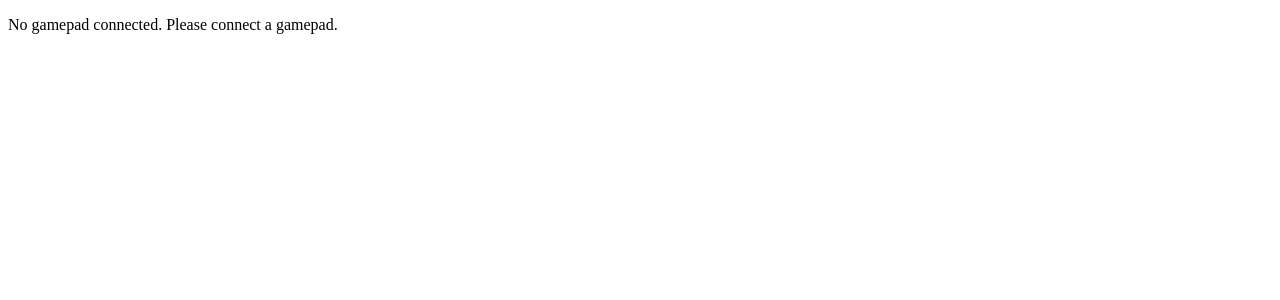
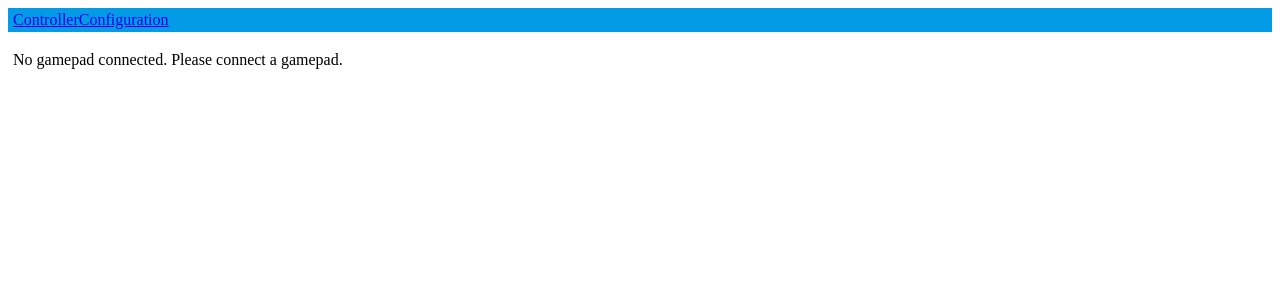
Before and after one commit to F1sh-org/F1sh-static, an Angular app: page /controller in a window 1280 px wide. Shown: the top 300 px of the page. Built offline with nearby package versions, Linux system fonts and the light colour scheme; no server answers.

Commit message:
add header

```diff
--- a/src/app/app-routing.module.ts
+++ b/src/app/app-routing.module.ts
@@ -1,10 +1,12 @@
 import { NgModule } from '@angular/core';
 import { RouterModule, Routes } from '@angular/router';
 import { ControllerComponent } from './controller/controller.component';
+import { ConfigurationComponent } from './configuration/configuration.component';
 
 const routes: Routes = [
   { path: '', redirectTo: '/controller', pathMatch: 'full' },
-  { path: 'controller', component: ControllerComponent }
+  { path: 'controller', component: ControllerComponent },
+  { path: 'config', component: ConfigurationComponent }
 ];
 
 @NgModule({
--- a/src/app/app.component.css
+++ b/src/app/app.component.css
@@ -0,0 +1,20 @@
+.container{
+    width: 100%;
+    height: 100%;
+    display: flex;
+    flex-direction: column;
+}
+.header{
+    flex-shrink: 0;
+    flex-grow: 0;
+    background: #039be5;
+    padding: 3px 5px;
+}
+
+.content{
+    flex-shrink: 1;
+    flex-grow: 1;
+    padding: 3px 5px;
+    position: relative;
+    overflow-y: auto;
+}
--- a/src/app/app.component.html
+++ b/src/app/app.component.html
@@ -1 +1,11 @@
-<router-outlet></router-outlet>
+<div class="container">
+    <div class="header">
+        <nav>
+          <a routerLink="/controller" routerLinkActive="active">Controller</a>
+          <a routerLink="/config" routerLinkActive="active">Configuration</a>
+        </nav>
+    </div>
+    <div class="content">
+        <router-outlet></router-outlet>
+    </div>
+</div>
--- a/src/app/controller/controller.component.html
+++ b/src/app/controller/controller.component.html
@@ -1,4 +1 @@
-<header>
-
-</header>
 <app-gamepad></app-gamepad>
```
